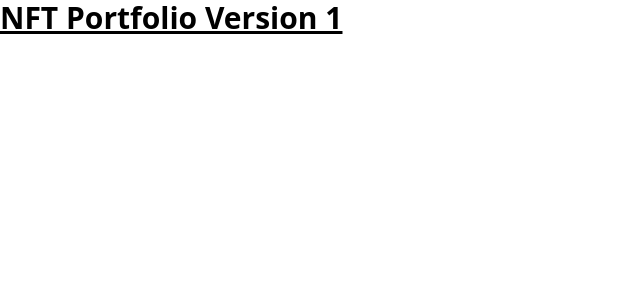
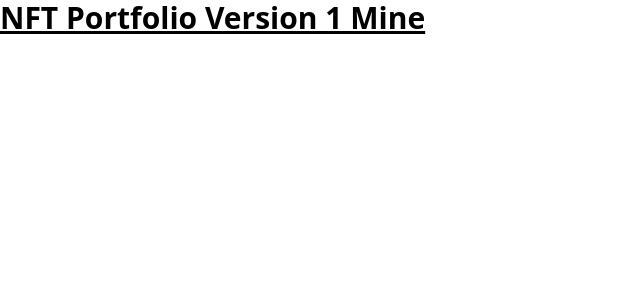
Before and after one commit to programmerpunks/NFTPortfolioV1, a React (Create React App) app: page / in a window 1280 px wide. Shown: the top 300 px of the page, without its empty margins (0-640 px from the left). Built offline with nearby package versions, Linux system fonts and the light colour scheme.

Commit message:
Added latest git tokken for setting url

```diff
--- a/src/App.js
+++ b/src/App.js
@@ -3,7 +3,7 @@ import React from "react";
 function App() {
   return (
     <>
-      <h1 className="text-3xl font-bold underline">NFT Portfolio Version 1</h1>
+      <h1 className="text-3xl font-bold underline">NFT Portfolio Version 1 Mine</h1>
     </>
   );
 }
```
